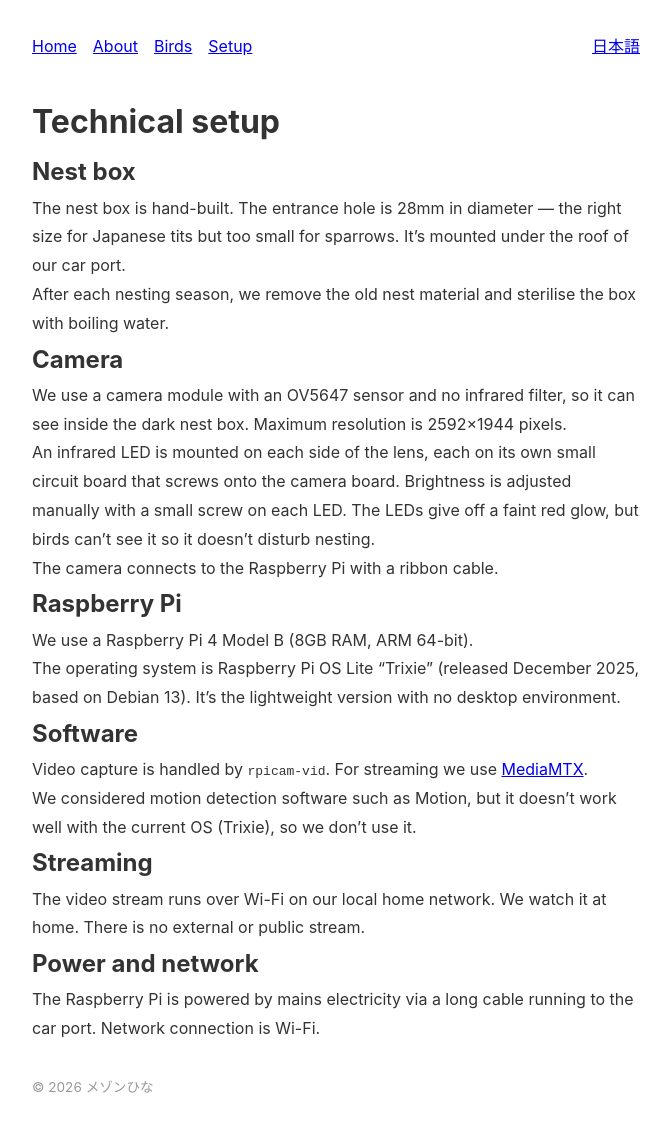
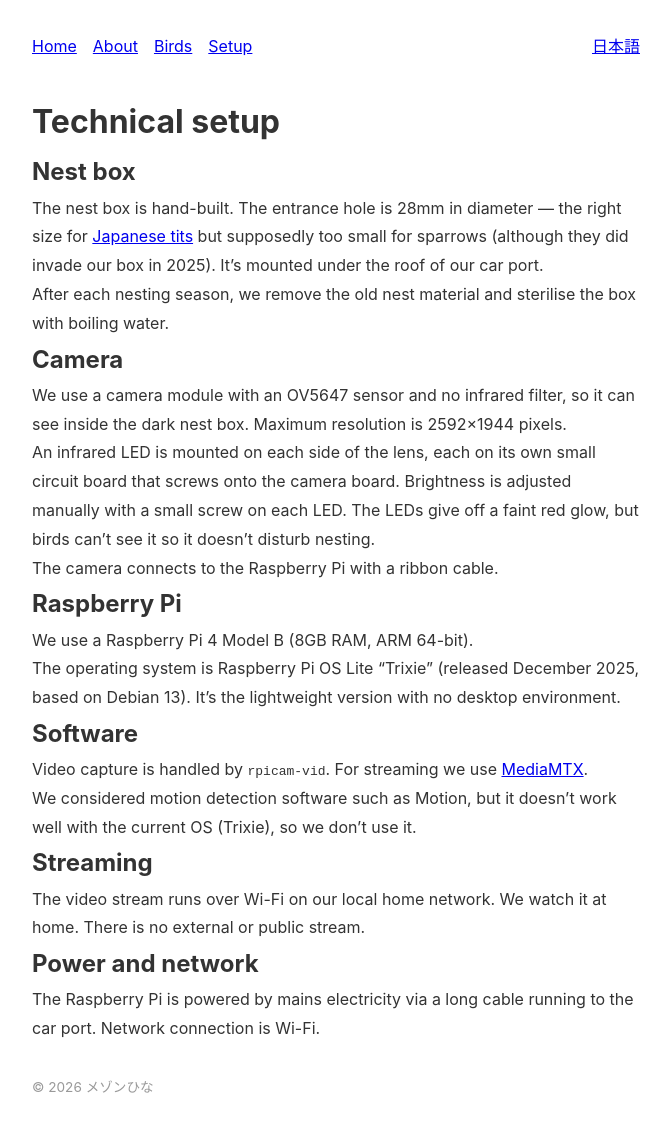
Before and after one commit to tagawa/maison-hina, a Jekyll site: the page built from en/setup.md, in a window 1280 px wide. Shown: the whole page, without its empty margins (304-975 px from the left). Built offline with Jekyll 4.4.1, drawn with Linux system fonts in a browser that asks for light colours; comment, search, counter and statistics services are not loaded.

Commit message:
Update setup.md

```diff
--- a/en/setup.md
+++ b/en/setup.md
@@ -12,7 +12,7 @@
 
 ## Nest box
 
-The nest box is hand-built. The entrance hole is 28mm in diameter — the right size for Japanese tits but too small for sparrows. It's mounted under the roof of our car port.
+The nest box is hand-built. The entrance hole is 28mm in diameter — the right size for [Japanese tits](https://en.wikipedia.org/wiki/Cinereous_tit) but supposedly too small for sparrows (although they did invade our box in 2025). It's mounted under the roof of our car port.
 
 After each nesting season, we remove the old nest material and sterilise the box with boiling water.
 
```
